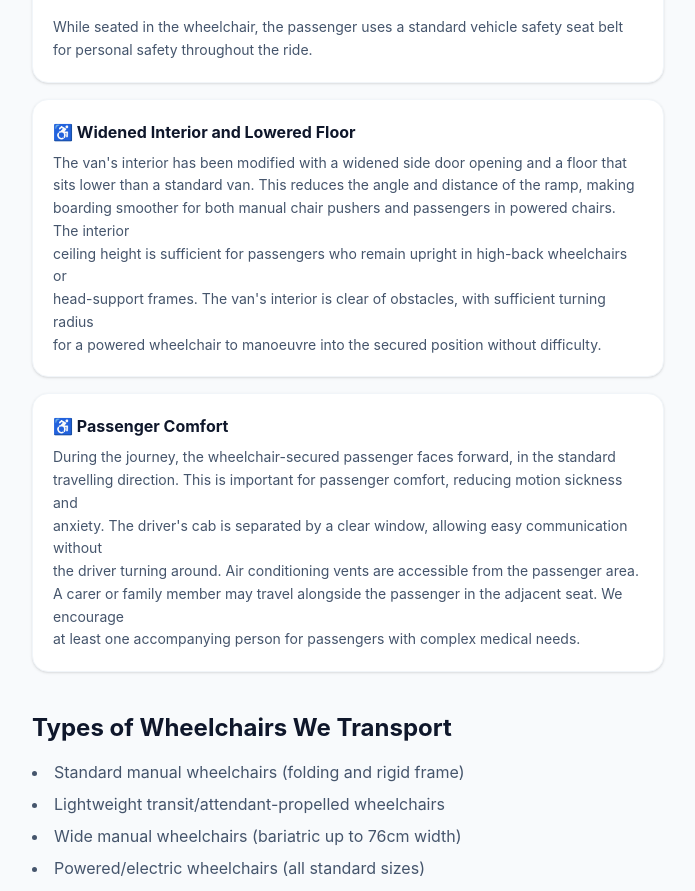
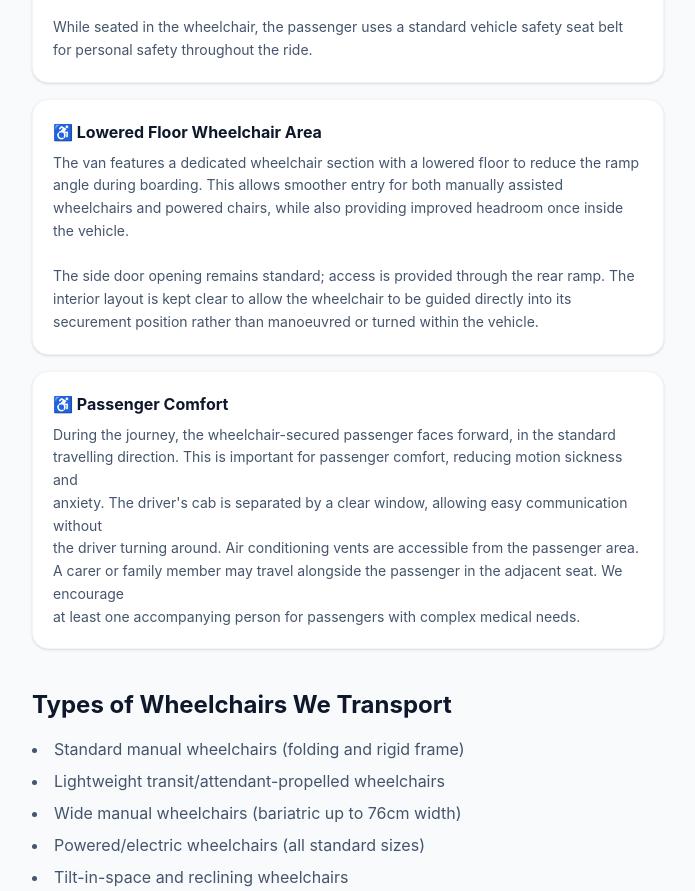
Before and after one commit to Abbas-nps/maya-cabs, a React (Vite) app: page /wheelchair-transport in a window 1280 px wide. Shown: the part 1100-1991 px from the top of the page, without its empty margins (292-987 px from the left). Built offline with nearby package versions, Linux system fonts and the light colour scheme.

Commit message:
update lowered floor wheelchair area section

```diff
--- a/src/pages/WheelchairTransport.jsx
+++ b/src/pages/WheelchairTransport.jsx
@@ -59,13 +59,10 @@ Together, the two rear ratchet straps and the two forward hook points create fou
 While seated in the wheelchair, the passenger uses a standard vehicle safety seat belt for personal safety throughout the ride.`,
               },
               {
-                title: "Widened Interior and Lowered Floor",
-                body: `The van's interior has been modified with a widened side door opening and a floor that
-sits lower than a standard van. This reduces the angle and distance of the ramp, making
-boarding smoother for both manual chair pushers and passengers in powered chairs. The interior
-ceiling height is sufficient for passengers who remain upright in high-back wheelchairs or
-head-support frames. The van's interior is clear of obstacles, with sufficient turning radius
-for a powered wheelchair to manoeuvre into the secured position without difficulty.`,
+                title: "Lowered Floor Wheelchair Area",
+                body: `The van features a dedicated wheelchair section with a lowered floor to reduce the ramp angle during boarding. This allows smoother entry for both manually assisted wheelchairs and powered chairs, while also providing improved headroom once inside the vehicle.
+
+The side door opening remains standard; access is provided through the rear ramp. The interior layout is kept clear to allow the wheelchair to be guided directly into its securement position rather than manoeuvred or turned within the vehicle.`,
               },
               {
                 title: "Passenger Comfort",
```
